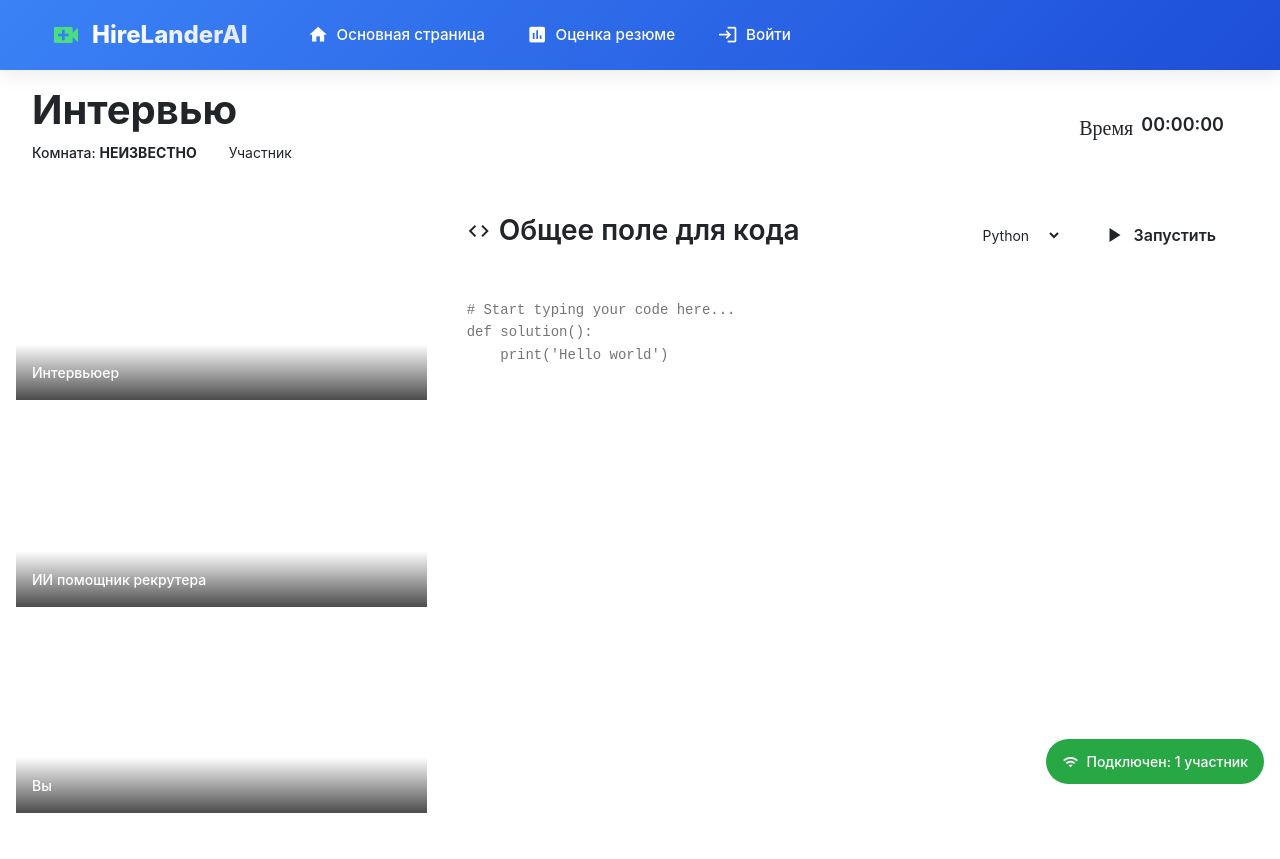
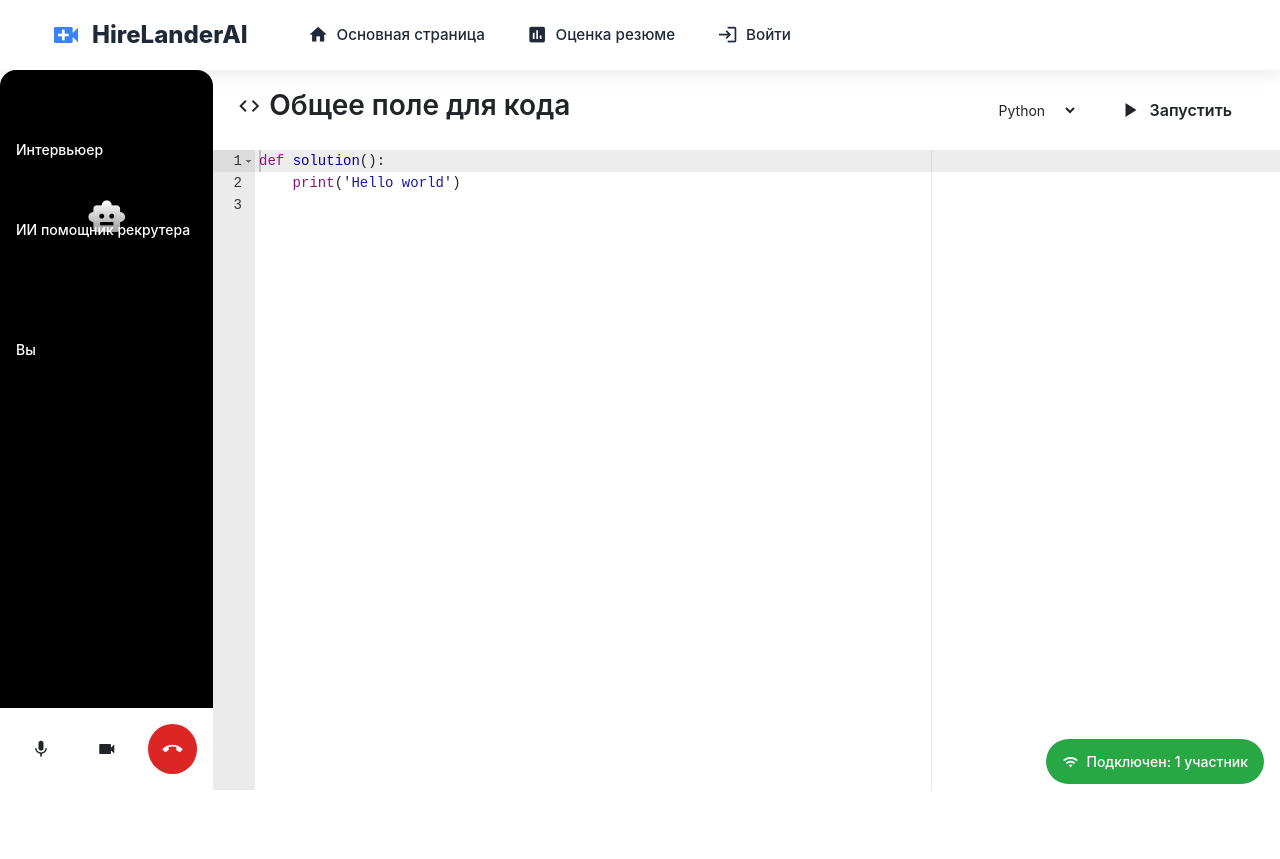
Before and after one commit to JktuJQ/HireLanderAI, a Flask app: template frontend/templates/interview.html in a window 1280 px wide. After the commit the page ends 790 px from the top, so only its background shows below. Run offline with Flask 3, Linux system fonts and the light colour scheme; the template is opened without the code that fills it, so the values that code supplies are empty; parts of the project's set-up code (start-up, migrations or seed data) failed here and were passed over; some libraries are stand-ins or nearby versions.

Commit message:
Website tweaks

```diff
--- a/agent/web_rtc.py
+++ b/agent/web_rtc.py
@@ -5,7 +5,7 @@ from socketio import AsyncClient
 from aiortc import RTCIceCandidate, RTCPeerConnection, RTCSessionDescription, RTCIceServer, RTCConfiguration, MediaStreamTrack
 import cv2
 import time
-from PIL import Image
+
 
 # from ai.proctoring import Proctor
 # proctor = Proctor()
@@ -101,7 +101,6 @@ class P2PConnection:
         })
 
     async def answer(self, offer):
-        # TODO: if this is not needed, this function is the same as `offer`. UPD: This is needed but it might be a good idea to make one offer_answer function
         await self.set_remote_description(offer)
 
         answer = await self.connection.createAnswer()
--- a/backend/index.py
+++ b/backend/index.py
@@ -3,6 +3,6 @@ from backend.application import application
 from flask import render_template, flash
 
 
-@application.route("/", methods=["GET", "POST"])
+@application.route("/", methods=["GET"])
 async def index_route():
     return render_template("index.html")
--- a/examples/backend.py
+++ b/examples/backend.py
@@ -13,4 +13,6 @@ from backend.interview import interview_route
 from backend.evaluation import evaluation_route
 from backend.dashboard import dashboard_route
 
+from backend.checkpoint import checkpoint_route
+
 run()
--- a/frontend/static/css/base.css
+++ b/frontend/static/css/base.css
@@ -1,5 +1,5 @@
 .navbar {
-    background: linear-gradient(135deg, #3b82f6 0%, #1d4ed8 100%);
+    background: white;
     box-shadow: 0 2px 20px rgba(0, 0, 0, 0.1);
     padding: 0;
     position: sticky;
@@ -15,6 +15,10 @@
     height: 70px;
 }
 
+.heading {
+    text-align: center;
+}
+
 .nav-brand {
     display: flex;
     align-items: center;
@@ -28,11 +32,12 @@
 
 .nav-brand .material-icons {
     font-size: 2rem;
-    color: #4ade80;
+    color: #3b82f6;
+    /* margin-top: 0.1rem; */
 }
 
 .brand-text {
-    background: linear-gradient(45deg, #ffffff, #e0e7ff);
+    background: #1f2937;
     -webkit-background-clip: text;
     -webkit-text-fill-color: transparent;
     background-clip: text;
@@ -54,7 +59,7 @@
     display: flex;
     align-items: center;
     gap: 8px;
-    color: white;
+    color: #1f2937;
     text-decoration: none;
     padding: 12px 20px;
     border-radius: 25px;
@@ -98,6 +103,11 @@
 .main-content {
     flex: 1;
     padding: 0;
+}
+
+#local_vid {
+    aspect-ratio: 16/9;
+    width: 100%;
 }
 
 /* Responsive Design */
--- a/frontend/static/css/index.css
+++ b/frontend/static/css/index.css
@@ -108,7 +108,7 @@
 }
 
 .btn-outline:hover {
-    background: rgba(255, 255, 255, 0.25);
+    /* background: rgba(255, 255, 255, 0.25); */
     border-color: rgba(255, 255, 255, 0.5);
     transform: translateY(-3px) scale(1.05);
     box-shadow: 0 15px 35px rgba(0, 0, 0, 0.2);
--- a/frontend/static/css/interview.css
+++ b/frontend/static/css/interview.css
@@ -44,11 +44,15 @@
 
 /* Interview Layout */
 .interview-layout {
-    display: grid;
-    grid-template-columns: 1fr 2fr;
-    height: calc(100vh - 120px);
-    gap: 1rem;
-    padding: 1rem;
+    /* display: grid; */
+    display: flex;
+    align-items: stretch;
+    flex-wrap: nowrap;
+    /* grid-template-columns: 1fr 2fr; */
+    /* height: calc(100vh - 120px); */
+    height: 90vh;
+    /* gap: 1rem; */
+    /* padding: 1rem; */
 }
 
 /* Video Section */
@@ -59,20 +63,28 @@
     border-radius: 1rem;
     box-shadow: var(--shadow);
     overflow: hidden;
+    width: 20vw;
 }
 
-.video-grid {
+/* .video-grid {
     display: grid;
     grid-template-rows: 1fr 1fr 1fr;
     gap: 1px;
     flex: 1;
     background: var(--gray-200);
+} */
+
+.video-grid {
+    display: flex;
+    flex-direction: column;
+    flex: auto;
+    background-color: black;
 }
 
 .video-container {
-    position: relative;
+    /* position: relative; */
     background: var(--gray-900);
-    overflow: hidden;
+    /* overflow: hidden; */
 }
 
 .video-wrapper {
@@ -133,6 +145,7 @@
     display: flex;
     align-items: center;
     justify-content: center;
+    background: #dc2626;
     width: 50px;
     height: 50px;
     border: none;
@@ -155,12 +168,12 @@
 }
 
 .control-btn.end-call {
-    background: var(--error);
+    background: #dc2626;
     color: var(--white);
 }
 
 .control-btn.end-call:hover {
-    background: #dc2626;
+    background: #e43c3c;
 }
 
 .control-btn .material-icons {
@@ -172,9 +185,10 @@
     display: flex;
     flex-direction: column;
     background: var(--white);
-    border-radius: 1rem;
+    /* border-radius: 1rem; */
     box-shadow: var(--shadow);
     overflow: hidden;
+    width: 100%;
 }
 
 .coding-header {
--- a/frontend/static/js/call_ui.js
+++ b/frontend/static/js/call_ui.js
@@ -19,7 +19,7 @@ document.addEventListener("DOMContentLoaded", (event)=>{
         window.location.replace("/");
     });
 
-    document.getElementById("room_link").innerHTML=`or the link: <span class="heading-mark">${window.location.href}</span>`;
+    // document.getElementById("room_link").innerHTML=`or the link: <span class="heading-mark">${window.location.href}</span>`;
 
 });
 
@@ -30,18 +30,28 @@ function makeVideoElement(element_id, display_name)
     let vid_wrapper = document.createElement("div");
     let vid = document.createElement("video");
     let name_text = document.createElement("div");
+    let video_overlay = document.createElement("div");
+    let participant_label = document.createElement("span");
 
-    wrapper_div.id = "div_"+element_id;
+    wrapper_div.id = "div_"+element_id +" video-container";
     vid.id = "vid_"+element_id;
 
     wrapper_div.className = "shadow video-item";
-    vid_wrapper.className = "vid-wrapper";
+    vid_wrapper.className = "video-wrapper";
     name_text.className = "display-name";
 
     vid.autoplay = true;
     name_text.innerText = display_name;
 
+
+    video_overlay.className = "video-overlay";
+    participant_label.className = "participant-label";
+    participant_label.innerText = display_name;
+
+
+    video_overlay.appendChild(participant_label)
     vid_wrapper.appendChild(vid);
+    vid_wrapper.appendChild(video_overlay);
     wrapper_div.appendChild(vid_wrapper);
     wrapper_div.appendChild(name_text);
 
--- a/frontend/static/js/livecoding.js
+++ b/frontend/static/js/livecoding.js
@@ -1,6 +1,17 @@
 document.addEventListener("DOMContentLoaded", function() {
-    const editor = document.getElementById("code-editor");
     const status = document.getElementById("status");
+    const language_select = document.getElementById("languageSelect");
+
+    const editor = ace.edit("code-editor", {
+      enableBasicAutocompletion: true,
+      enableLiveAutocompletion: true,
+      mode: `ace/mode/${language_select.value}`
+    });
+    editor.setTheme("ace/theme/chrome")
+
+    language_select.addEventListener("change", function() {
+        editor.session.setMode(`ace/mode/${language_select.value}`);
+    })
 
     socket.on("disconnect", function() {
         status.textContent = "Disconnected from server";
--- a/frontend/templates/interview.html
+++ b/frontend/templates/interview.html
@@ -5,7 +5,7 @@
 {% endblock %}
 
 {% block content %}
-<div class="interview-header">
+{# <div class="interview-header">
     <div class="interview-info">
         <h1>Интервью</h1>
         <div class="room-details">
@@ -17,11 +17,11 @@
         <span class="material-icons">Время</span>
         <span id="timerDisplay">00:00:00</span>
     </div>
-</div>
+</div> #}
 
 <div class="interview-layout">
     <div class="video-section">
-        <div class="video-grid">
+        <div id="video_grid" class="video-grid">
             <div class="video-container interviewer">
                 <div class="video-wrapper">
                     <video id="interviewer_vid" autoplay muted></video>
@@ -74,7 +74,7 @@
             <div class="coding-controls">
                 <select id="languageSelect" class="language-select">
                     <option value="python">Python</option>
-                    <option value="cpp">C++</option>
+                    <option value="c_cpp">C++</option>
                 </select>
                 <button id="runCode" class="btn btn-small">
                     <span class="material-icons">play_arrow</span>
@@ -83,19 +83,19 @@
             </div>
         </div>
         <div class="code-editor-container">
-            <textarea id="code-editor" placeholder="# Start typing your code here...
-def solution():
+<div id="code-editor">def solution():
     print('Hello world')
-"></textarea>
+</div>
         </div>
-        <div class="code-output">
+        {# <div class="code-output">
             <div class="output-header">
                 <span class="material-icons">terminal</span>
                 Вывод:
             </div>
-        </div>
+        </div> #}
     </div>
 </div>
+
 
 <div id="connectionStatus" class="connection-status">
     <span class="material-icons">wifi</span>
@@ -104,11 +104,17 @@ def solution():
 {% endblock %}
 
 {% block js %}
+<script src="https://www.unpkg.com/ace-builds@latest/src-noconflict/ace.js"></script>
+<script src="https://www.unpkg.com/ace-builds@latest/src-noconflict/ext-language_tools.js"></script>
+
+<script src="https://cdnjs.cloudflare.com/ajax/libs/socket.io/4.7.0/socket.io.js" integrity="sha512-+sXUwEYakGznuXubXLO/7LWSAPcm+U3NxMJaSu3S5OcvruAAAzaC50Uh4TW9KWj0hA6vfPAjB7E1uuIXgn9vmQ==" crossorigin="anonymous" referrerpolicy="no-referrer"></script>
 <script type="text/javascript">
     var myRoomID = "{{interview_room or 'НЕИЗВЕСТНО'}}";
     var myName = "{{display_name or 'Участник'}}";
     var audioMuted = {{mute_audio or 'false'}};
     var videoMuted = {{mute_video or 'false'}};
 </script>
-<script src="{{ url_for('static', filename='js/interview.js') }}"></script>
+<script src="{{ url_for('static', filename='js/call_ui.js') }}"></script>
+<script src="{{ url_for('static', filename='js/call_networking.js') }}"></script>
+<script src="{{ url_for('static', filename='js/livecoding.js') }}"></script>
 {% endblock %}
```
Also changed, not shown: backend/join_interview.py (+9 -2 lines), frontend/templates/join_room.html (added, +59 -0 lines), backend/db.sqlite, 1 other file.
